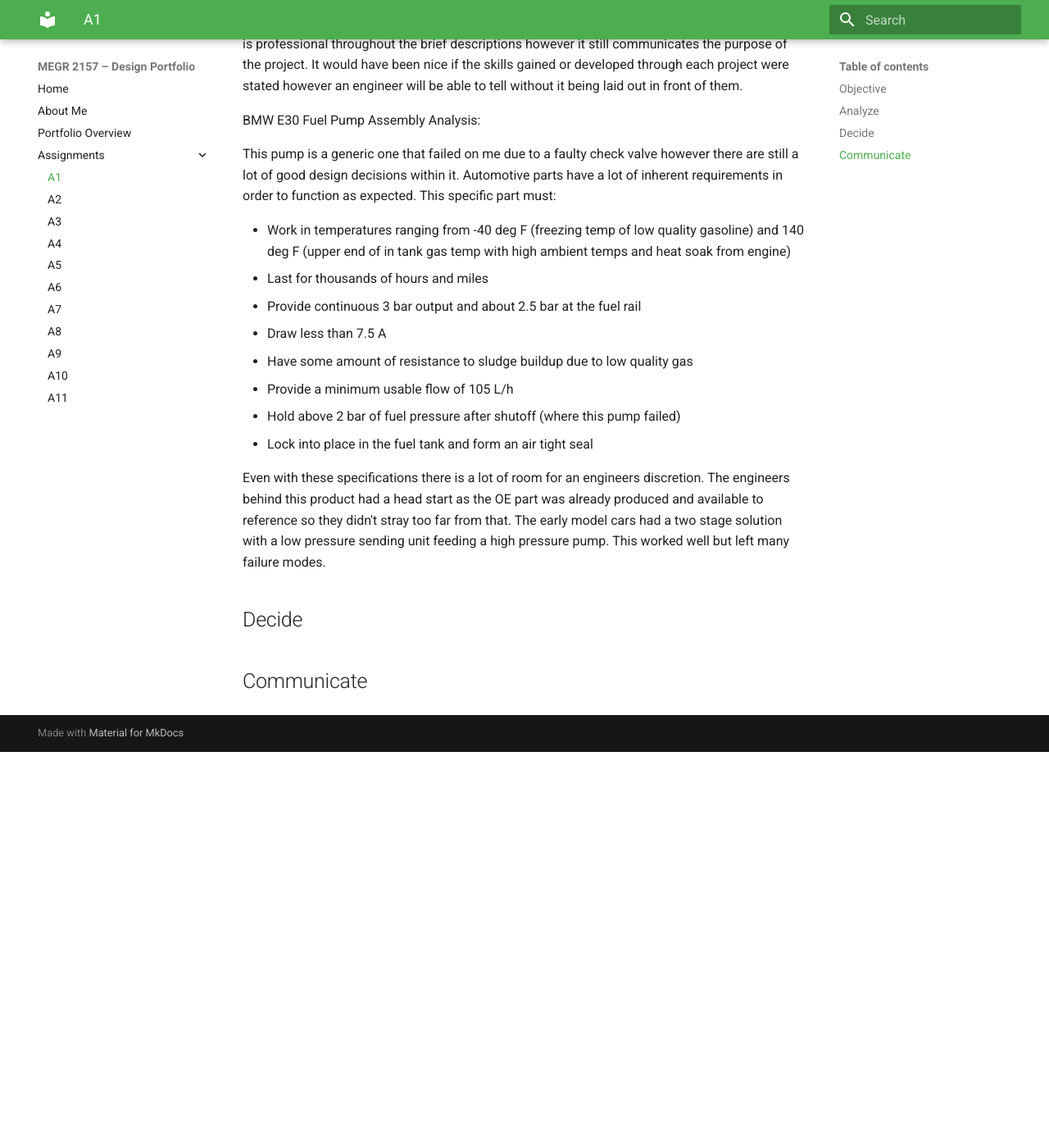
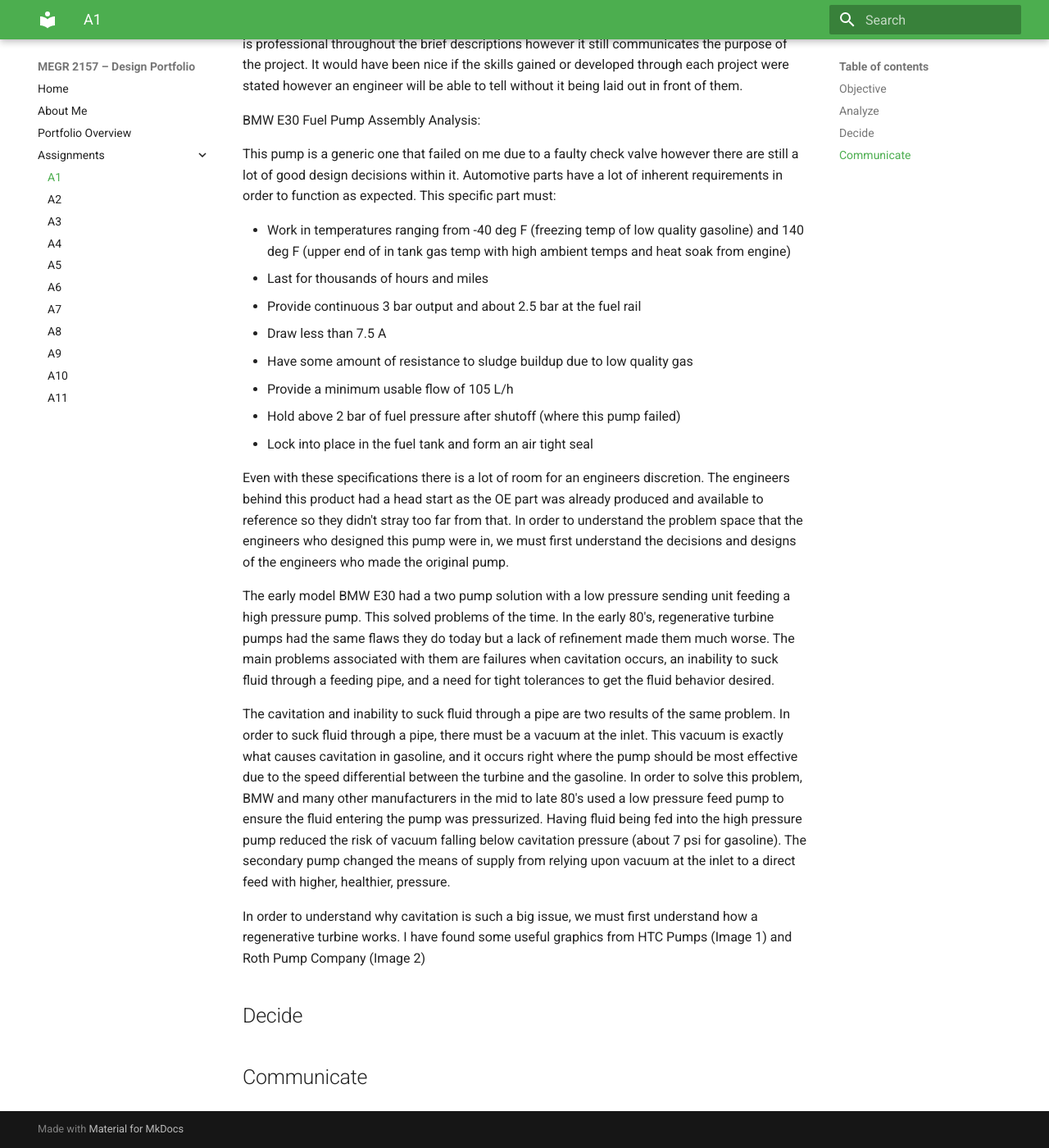
Before and after one commit to jmcadam4/design-projects-portfolio, an MkDocs documentation site: the page built from docs/assignments/A01/index.md, in a window 1280 px wide and 1400 px high, scrolled down 2581 px. Shown: the whole window at 82% size. Built offline with MkDocs 1.6.1 and Material for MkDocs 9.7.7, drawn with Linux system fonts in a browser that asks for light colours; before the commit the page ends 3498 px from its top, so only the background shows below that.

Commit message:
Fuel Pump Analysis Save 2

```diff
--- a/docs/assignments/A01/index.md
+++ b/docs/assignments/A01/index.md
@@ -44,7 +44,13 @@
 - Hold above 2 bar of fuel pressure after shutoff (where this pump failed)
 - Lock into place in the fuel tank and form an air tight seal
 
-  Even with these specifications there is a lot of room for an engineers discretion. The engineers behind this product had a head start as the OE part was already produced and available to reference so they didn't stray too far from that. The early model cars had a two stage solution with a low pressure sending unit feeding a high pressure pump. This worked well but left many failure modes.
+Even with these specifications there is a lot of room for an engineers discretion. The engineers behind this product had a head start as the OE part was already produced and available to reference so they didn't stray too far from that. In order to understand the problem space that the engineers who designed this pump were in, we must first understand the decisions and designs of the engineers who made the original pump.
+
+The early model BMW E30 had a two pump solution with a low pressure sending unit feeding a high pressure pump. This solved problems of the time. In the early 80's, regenerative turbine pumps had the same flaws they do today but a lack of refinement made them much worse. The main problems associated with them are failures when cavitation occurs, an inability to suck fluid through a feeding pipe, and a need for tight tolerances to get the fluid behavior desired.
+
+The cavitation and inability to suck fluid through a pipe are two results of the same problem. In order to suck fluid through a pipe, there must be a vacuum at the inlet. This vacuum is exactly what causes cavitation in gasoline, and it occurs right where the pump should be most effective due to the speed differential between the turbine and the gasoline. In order to solve this problem, BMW and many other manufacturers in the mid to late 80's used a low pressure feed pump to ensure the fluid entering the pump was pressurized. Having fluid being fed into the high pressure pump reduced the risk of vacuum falling below cavitation pressure (about 7 psi for gasoline). The secondary pump changed the means of supply from relying upon vacuum at the inlet to a direct feed with higher, healthier, pressure.
+
+In order to understand why cavitation is such a big issue, we must first understand how a regenerative turbine works. I have found some useful graphics from HTC Pumps (Image 1) and Roth Pump Company (Image 2)
 ## Decide
 
 
```
